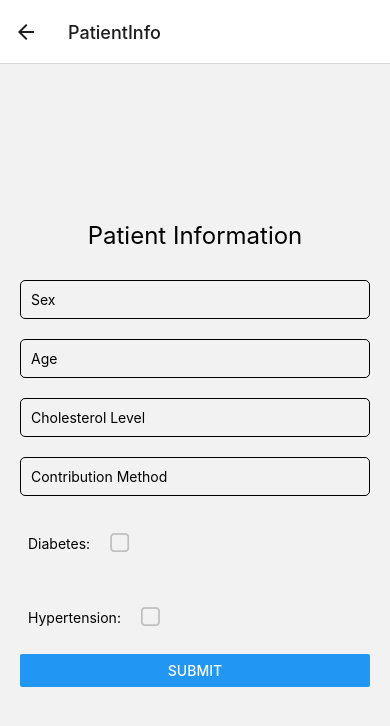
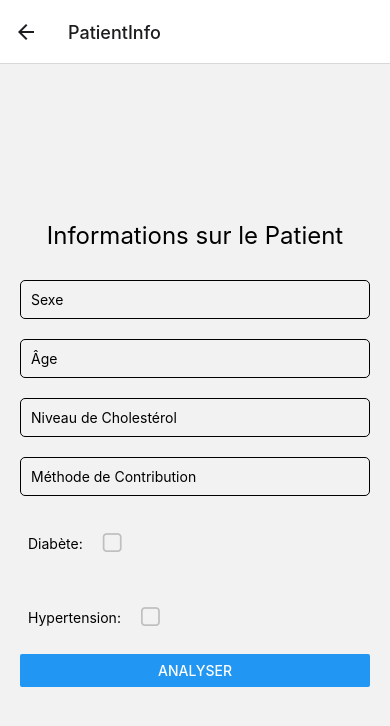
Before and after one commit to Aminesnoussi/MyLoginApp, a React Native app: screen /PatientInfo in a window 390 px wide. Shown: the top 726 px of the page. Built offline with nearby package versions, Linux system fonts and the light colour scheme.

Commit message:
patients

```diff
--- a/package.json
+++ b/package.json
@@ -20,6 +20,7 @@
     "react-native-elements": "^3.4.3",
     "react-native-safe-area-context": "4.10.5",
     "react-native-screens": "3.31.1",
+    "react-native-vector-icons": "^10.2.0",
     "react-native-web": "~0.19.10"
   },
   "devDependencies": {
--- a/screens/PatientInfoScreen.js
+++ b/screens/PatientInfoScreen.js
@@ -1,79 +1,140 @@
 import React, { useState } from 'react';
-import { View, Text, TextInput, Button, StyleSheet } from 'react-native';
+import { View, Text, TextInput, Button, StyleSheet, Alert } from 'react-native';
 import { CheckBox } from 'react-native-elements';
 
+// Seuils critiques pour l'analyse
+const CRITICAL_HEART_RATE = 100;
+const CRITICAL_OXYGEN_LEVEL = 90;
+const HIGH_CHOLESTEROL_LEVEL = 240;
+const ELDERLY_AGE_THRESHOLD = 65;
+
 const PatientInfoScreen = () => {
+  // État des informations du patient
   const [sex, setSex] = useState('');
   const [age, setAge] = useState('');
   const [cholesterol, setCholesterol] = useState('');
   const [contribution, setContribution] = useState('');
   const [diabetes, setDiabetes] = useState(false);
   const [hypertension, setHypertension] = useState(false);
+  const [watchData, setWatchData] = useState(null);
+  const [isCritical, setIsCritical] = useState(false);
 
-  const handleSubmit = () => {
-    // Ici, tu peux ajouter la logique pour traiter les données, comme les envoyer à une API ou les stocker localement.
-    console.log({
-      sex,
-      age,
-      cholesterol,
-      contribution,
-      diabetes,
-      hypertension,
-    });
+  // Fonction d'analyse des données
+  const handleAnalysis = () => {
+    // Simuler les données de la montre
+    const fakeWatchData = {
+      heartRate: Math.floor(Math.random() * 120) + 60, // Fréquence cardiaque entre 60 et 180
+      oxygenLevel: Math.floor(Math.random() * 20) + 80, // Niveau d'oxygène entre 80% et 100%
+    };
+
+    setWatchData(fakeWatchData);
+
+    // Initialiser la condition critique
+    let criticalCondition = false;
+
+    // Vérifications basées sur l'âge
+    if (age && parseInt(age) > ELDERLY_AGE_THRESHOLD) {
+      criticalCondition = true;
+      Alert.alert("Attention!", "Le patient a plus de 65 ans, vérifiez les conditions médicales.");
+    }
+
+    // Vérifications sur le cholestérol
+    if (cholesterol && parseInt(cholesterol) > HIGH_CHOLESTEROL_LEVEL) {
+      criticalCondition = true;
+      Alert.alert("Attention!", "Le niveau de cholestérol est élevé !");
+    }
+
+    // Vérifications sur les données de la montre
+    if (fakeWatchData.heartRate > CRITICAL_HEART_RATE) {
+      criticalCondition = true;
+      Alert.alert("Attention!", "Fréquence cardiaque critique détectée !");
+    }
+    if (fakeWatchData.oxygenLevel < CRITICAL_OXYGEN_LEVEL) {
+      criticalCondition = true;
+      Alert.alert("Attention!", "Niveau d'oxygène critique détecté !");
+    }
+
+    // Vérifications basées sur le diabète et l'hypertension
+    if (diabetes || hypertension) {
+      criticalCondition = true;
+      Alert.alert("Attention!", "Le patient a des antécédents de diabète ou d'hypertension.");
+    }
+
+    setIsCritical(criticalCondition);
+  };
+
+  // Fonction pour gérer les situations d'urgence
+  const handleEmergency = () => {
+    Alert.alert("Urgence!", "Appeler les secours immédiatement !");
   };
 
   return (
     <View style={styles.container}>
-      <Text style={styles.title}>Patient Information</Text>
+      <Text style={styles.title}>Informations sur le Patient</Text>
 
       <TextInput
         style={styles.input}
-        placeholder="Sex"
+        placeholder="Sexe"
         value={sex}
         onChangeText={setSex}
       />
       <TextInput
         style={styles.input}
-        placeholder="Age"
+        placeholder="Âge"
         value={age}
         onChangeText={setAge}
         keyboardType="numeric"
       />
       <TextInput
         style={styles.input}
-        placeholder="Cholesterol Level"
+        placeholder="Niveau de Cholestérol"
         value={cholesterol}
         onChangeText={setCholesterol}
         keyboardType="numeric"
       />
       <TextInput
         style={styles.input}
-        placeholder="Contribution Method"
+        placeholder="Méthode de Contribution"
         value={contribution}
         onChangeText={setContribution}
       />
 
       <View style={styles.checkboxContainer}>
-        <Text style={styles.checkboxLabel}>Diabetes:</Text>
+        <Text style={styles.checkboxLabel}>Diabète:</Text>
         <CheckBox
-          value={diabetes}
-          onValueChange={setDiabetes}
+          checked={diabetes}
+          onPress={() => setDiabetes(!diabetes)}
         />
       </View>
 
       <View style={styles.checkboxContainer}>
         <Text style={styles.checkboxLabel}>Hypertension:</Text>
         <CheckBox
-          value={hypertension}
-          onValueChange={setHypertension}
+          checked={hypertension}
+          onPress={() => setHypertension(!hypertension)}
         />
       </View>
 
-      <Button title="Submit" onPress={handleSubmit} />
+      {/* Bouton d'Analyse */}
+      <Button title="Analyser" onPress={handleAnalysis} />
+
+      {/* Affichage des données de la montre si l'analyse a été effectuée */}
+      {watchData && (
+        <View style={styles.resultContainer}>
+          <Text>Fréquence cardiaque: {watchData.heartRate} bpm</Text>
+          <Text>Niveau d'oxygène: {watchData.oxygenLevel}%</Text>
+        </View>
+      )}
+
+      {/* Afficher le bouton d'Urgence si le patient est dans un état critique */}
+      {isCritical && (
+        <Button title="Urgence" color="red" onPress={handleEmergency} />
+      )}
     </View>
   );
 };
 
+// Styles pour le composant
 const styles = StyleSheet.create({
   container: {
     flex: 1,
@@ -99,6 +160,9 @@ const styles = StyleSheet.create({
   checkboxLabel: {
     marginLeft: 8,
   },
+  resultContainer: {
+    marginTop: 20,
+  },
 });
 
 export default PatientInfoScreen;
```
Also changed, not shown: 2 other files (tests, documents, lock files or other folders).
